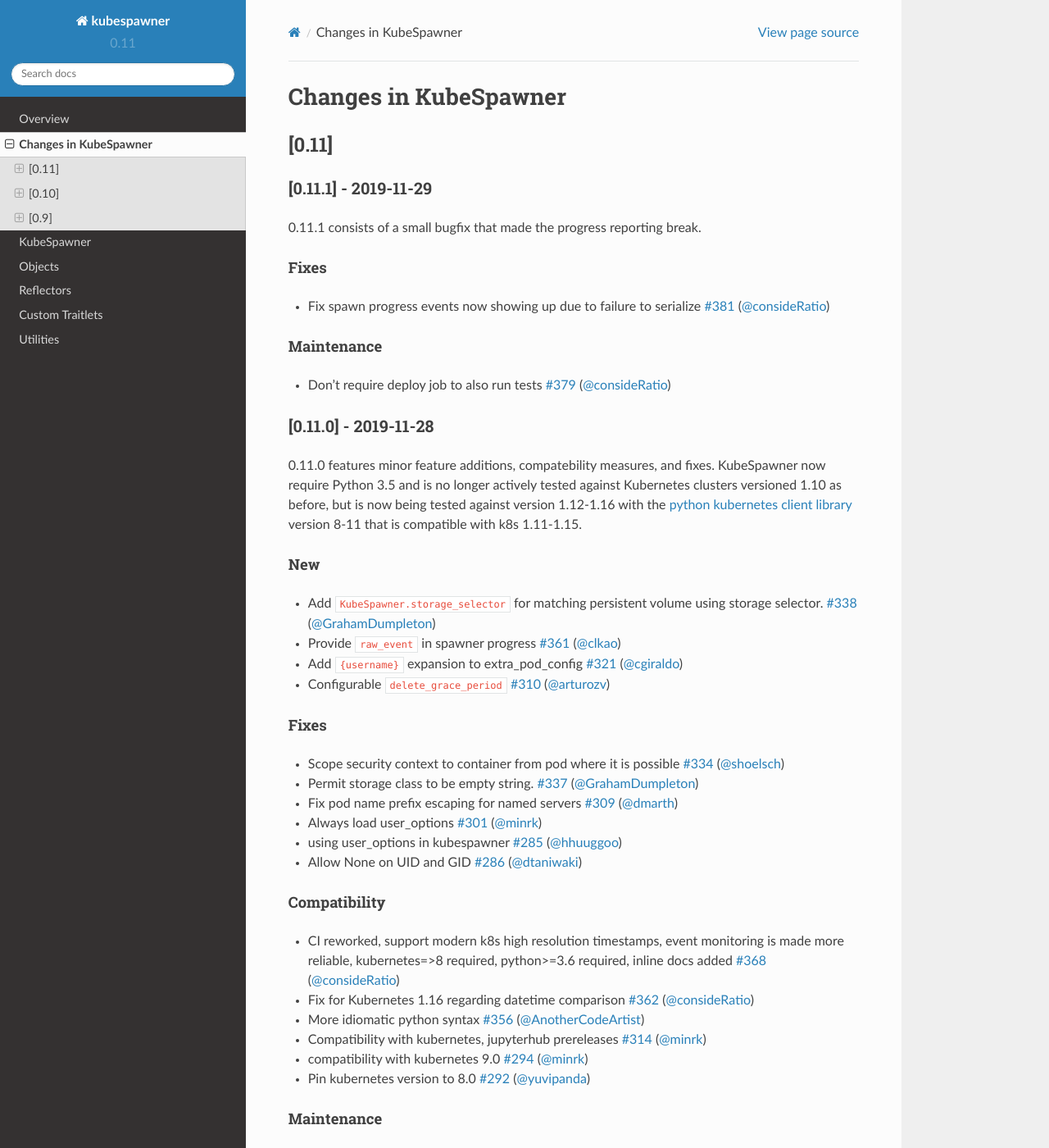
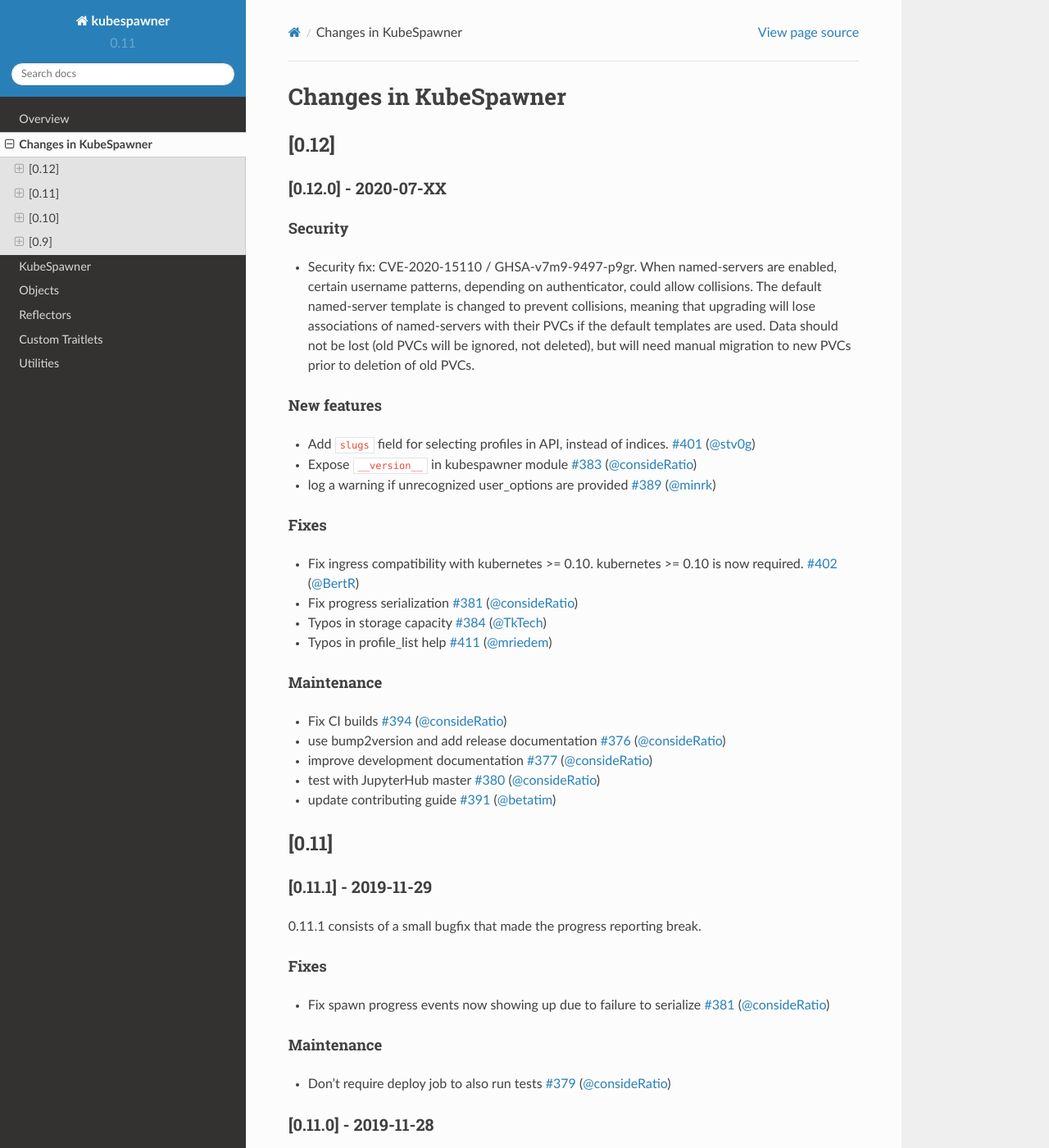
Before and after one commit to jupyterhub/kubespawner, a Sphinx documentation site: the page built from docs/source/changelog.md, in a window 1280 px wide and 1400 px high. Shown: the whole window at 82% size. Built offline with Sphinx 7.4.7 and the Read the Docs theme 2.0.0, drawn with Linux system fonts in a browser that asks for light colours.

Commit message:
changelog for 0.12

```diff
--- a/docs/source/changelog.md
+++ b/docs/source/changelog.md
@@ -1,4 +1,44 @@
 # Changes in KubeSpawner
+
+<!-- PR link template: - [#](https://github.com/jupyterhub/kubespawner/pull/) ([@](https://github.com/)) -->
+
+## [0.12]
+
+### [0.12.0] - 2020-07-XX
+
+#### Security
+
+- Security fix: CVE-2020-15110 / GHSA-v7m9-9497-p9gr.
+  When named-servers are enabled,
+  certain username patterns, depending on authenticator,
+  could allow collisions.
+  The default named-server template is changed to prevent collisions,
+  meaning that upgrading will lose associations of
+  named-servers with their PVCs if the default templates are used.
+  Data should not be lost (old PVCs will be ignored, not deleted),
+  but will need manual migration to new PVCs prior to deletion of old PVCs.
+
+#### New features
+
+- Add `slugs` field for selecting profiles in API, instead of indices. [#401](https://github.com/jupyterhub/kubespawner/pull/401) ([@stv0g](https://github.com/stv0g))
+- Expose `__version__` in kubespawner module [#383](https://github.com/jupyterhub/kubespawner/pull/383) ([@consideRatio](https://github.com/consideRatio))
+- log a warning if unrecognized user_options are provided [#389](https://github.com/jupyterhub/kubespawner/pull/389) ([@minrk](https://github.com/minrk))
+
+#### Fixes
+
+- Fix ingress compatibility with kubernetes >= 0.10.
+  kubernetes >= 0.10 is now required. [#402](https://github.com/jupyterhub/kubespawner/pull/402) ([@BertR](https://github.com/BertR))
+- Fix progress serialization [#381](https://github.com/jupyterhub/kubespawner/pull/381) ([@consideRatio](https://github.com/consideRatio))
+- Typos in storage capacity [#384](https://github.com/jupyterhub/kubespawner/pull/384) ([@TkTech](https://github.com/TkTech))
+- Typos in profile_list help [#411](https://github.com/jupyterhub/kubespawner/pull/411) ([@mriedem](https://github.com/mriedem))
+
+#### Maintenance
+
+- Fix CI builds [#394](https://github.com/jupyterhub/kubespawner/pull/394) ([@consideRatio](https://github.com/consideRatio))
+- use bump2version and add release documentation [#376](https://github.com/jupyterhub/kubespawner/pull/376) ([@consideRatio](https://github.com/consideRatio))
+- improve development documentation [#377](https://github.com/jupyterhub/kubespawner/pull/377) ([@consideRatio](https://github.com/consideRatio))
+- test with JupyterHub master [#380](https://github.com/jupyterhub/kubespawner/pull/380) ([@consideRatio](https://github.com/consideRatio))
+- update contributing guide [#391](https://github.com/jupyterhub/kubespawner/pull/391) ([@betatim](https://github.com/betatim))
 
 ## [0.11]
 
```
